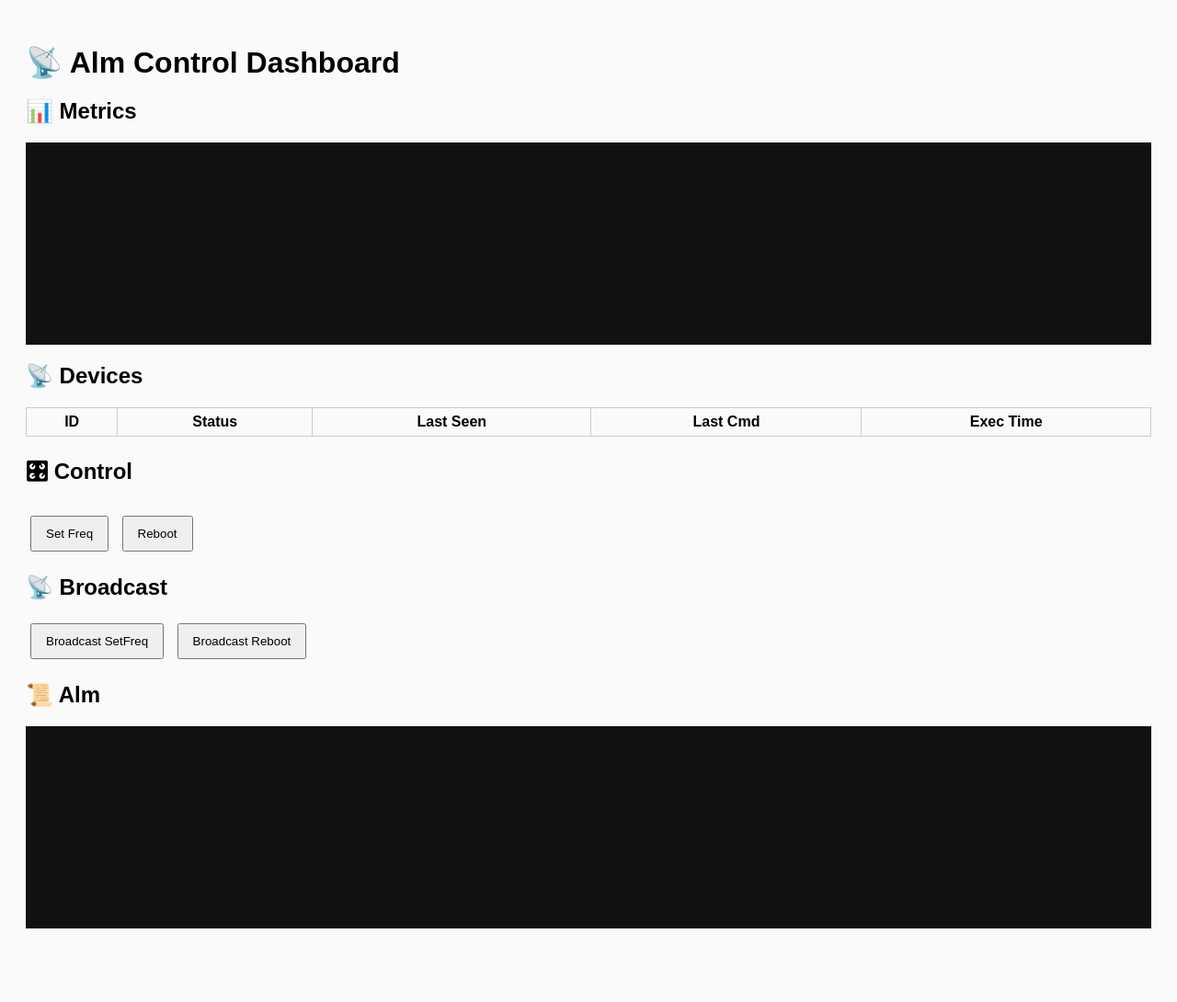
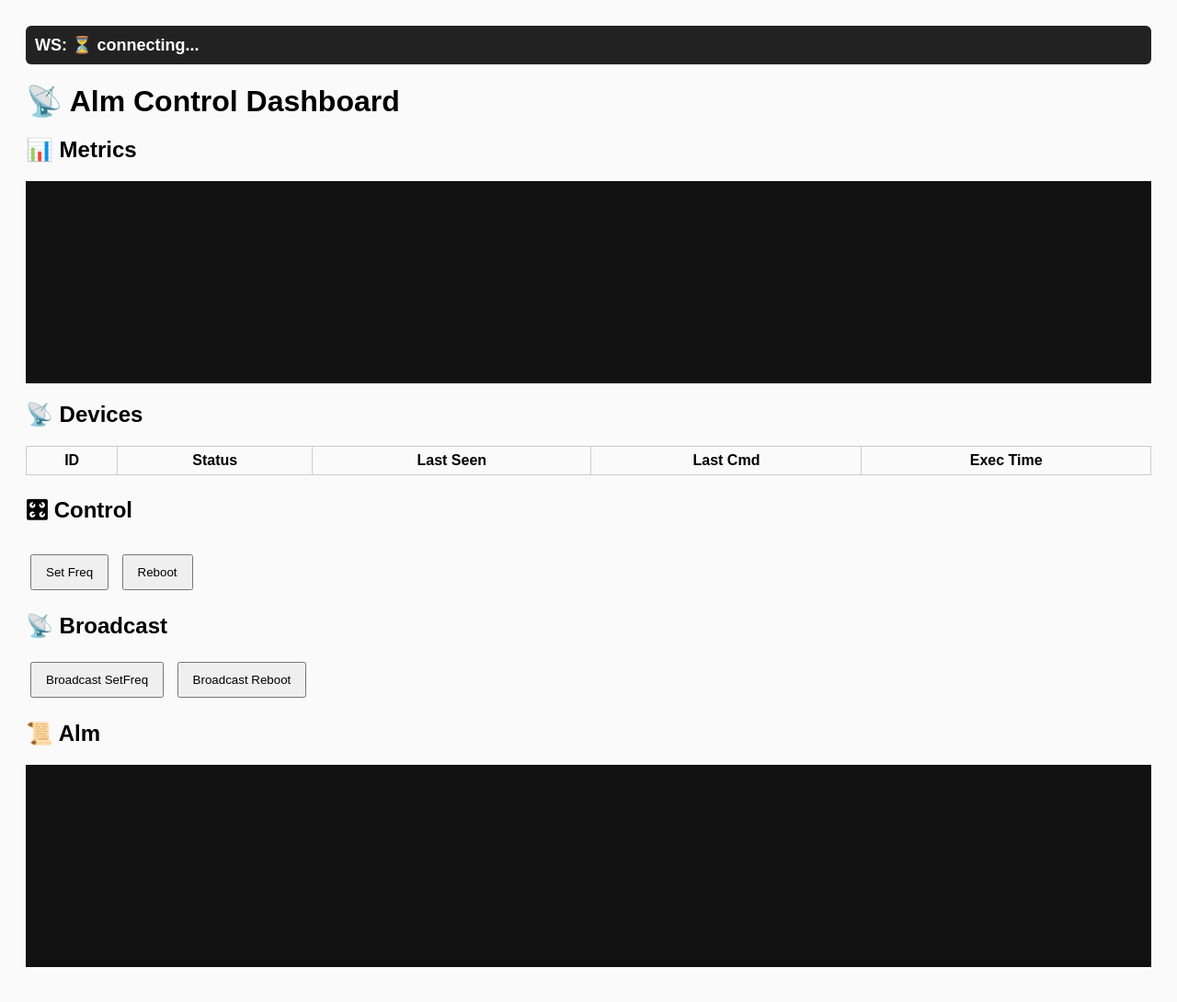
Before and after one commit to alkasm1/Xx22, a website: page index.html in a window 1280 px wide. Shown: the whole page at 92% size. Before the commit the page ends 1051 px from the top, so only its background shows below. Drawn offline with Linux system fonts and the light colour scheme.

Commit message:
Update index.html

```diff
--- a/index.html
+++ b/index.html
@@ -14,6 +14,18 @@
 </head>
 
 <body>
+
+<!-- 🔥 مؤشر حالة WebSocket -->
+<div id="wsStatus" style="
+  padding:10px;
+  font-size:18px;
+  font-weight:bold;
+  background:#222;
+  color:#fff;
+  margin-bottom:15px;
+  border-radius:6px;">
+  WS: ⏳ connecting...
+</div>
 
 <h1>📡 Alm Control Dashboard</h1>
 
@@ -43,9 +55,10 @@
 <button onclick="broadcastReboot()">Broadcast Reboot</button>
 
 <h2>📜 Alm</h2>
-<pre id="Alm"></pre>
+<pre id="logs"></pre>
 
-<script src="frontend/app.js"></script>
+<!-- 🔥 تحميل الواجهة -->
+<script type="module" src="frontend/app.js"></script>
 
 </body>
 </html>
```
